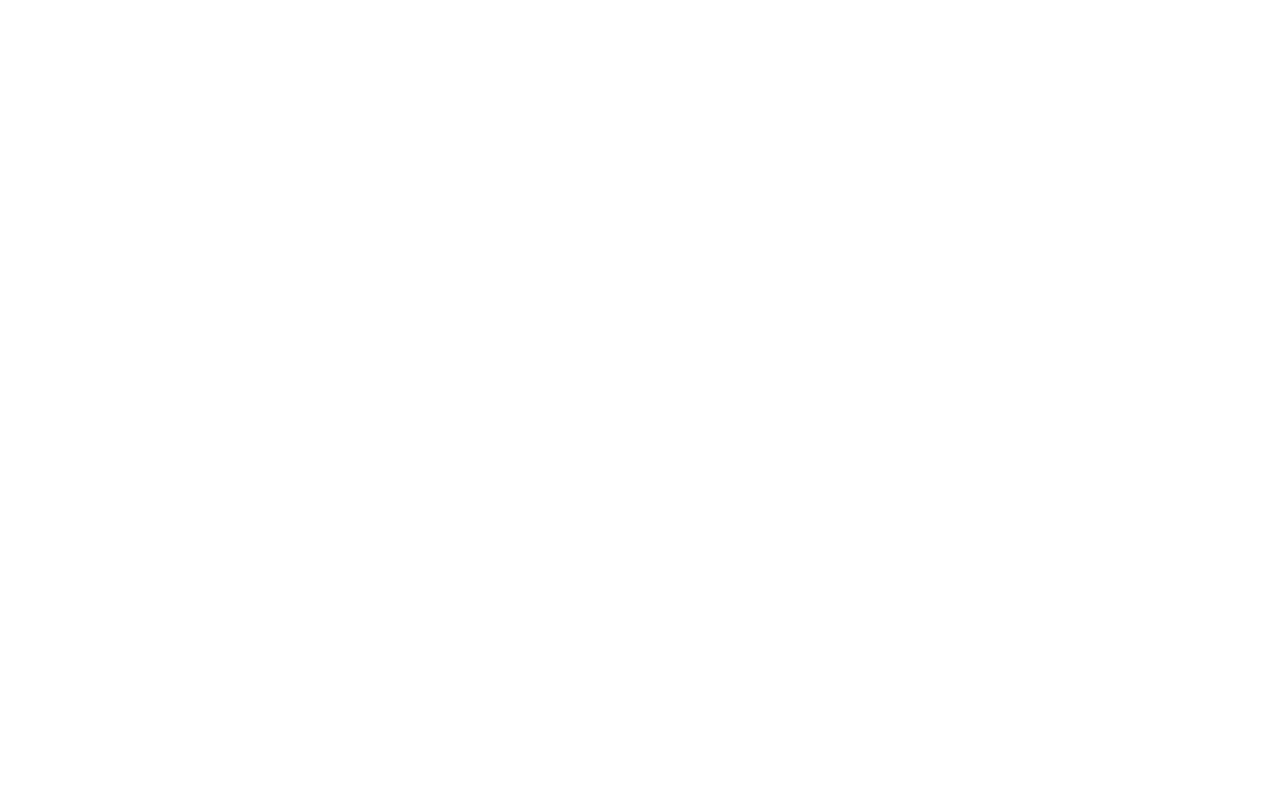
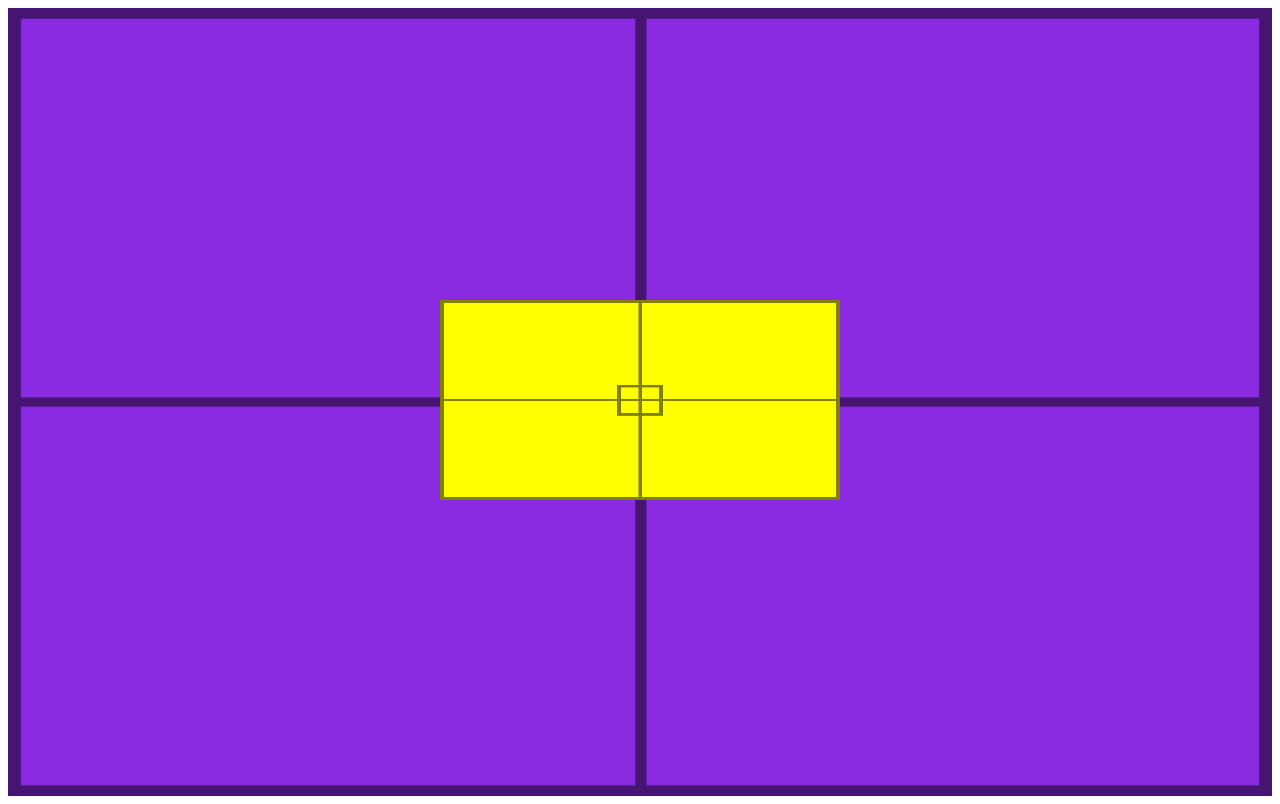
Before and after one commit to LealPro/html-css, a plain HTML site: page exercicios/ex022/FUNDO007.html in a window 1280 px wide. Drawn offline with Linux system fonts and the light colour scheme.

Commit message:
ATUALIZAR

```diff
--- a/exercicios/ex022/FUNDO007.html
+++ b/exercicios/ex022/FUNDO007.html
@@ -1,11 +1,35 @@
 <!DOCTYPE html>
-<html lang="en">
+<html lang="pt-br">
 <head>
     <meta charset="UTF-8">
     <meta name="viewport" content="width=device-width, initial-scale=1.0">
-    <title>Document</title>
+    <title>Alinhamento vertical</title>
+    <style>
+        #container{
+            background-image: url('imagens/target001.png');
+            background-size: 100% 100%;
+            position: relative;
+            height: 96vh;
+            padding: 10px;
+            background-color: blueviolet;
+        }
+
+        #conteudo{
+            background-image: url('imagens/target001.png');
+            background-size:  100% 100%;
+            position: absolute;
+            height: 200px;
+            width: 400px;
+            background-color: yellow;
+            left: 50%;
+            top: 50%;
+            transform: translate(-50%, -50%);
+        }
+
+    </style>
 </head>
 <body>
-
+    <section id="container"></section>
+    <article id="conteudo"></article>
 </body>
 </html>
```
